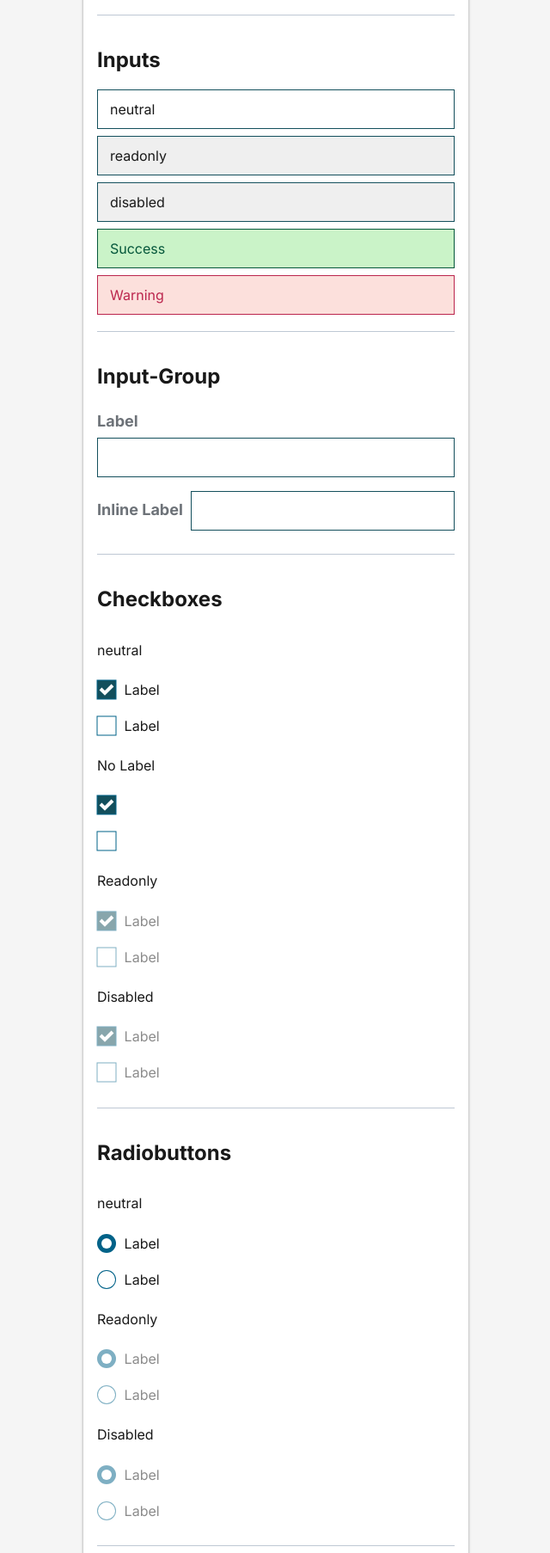
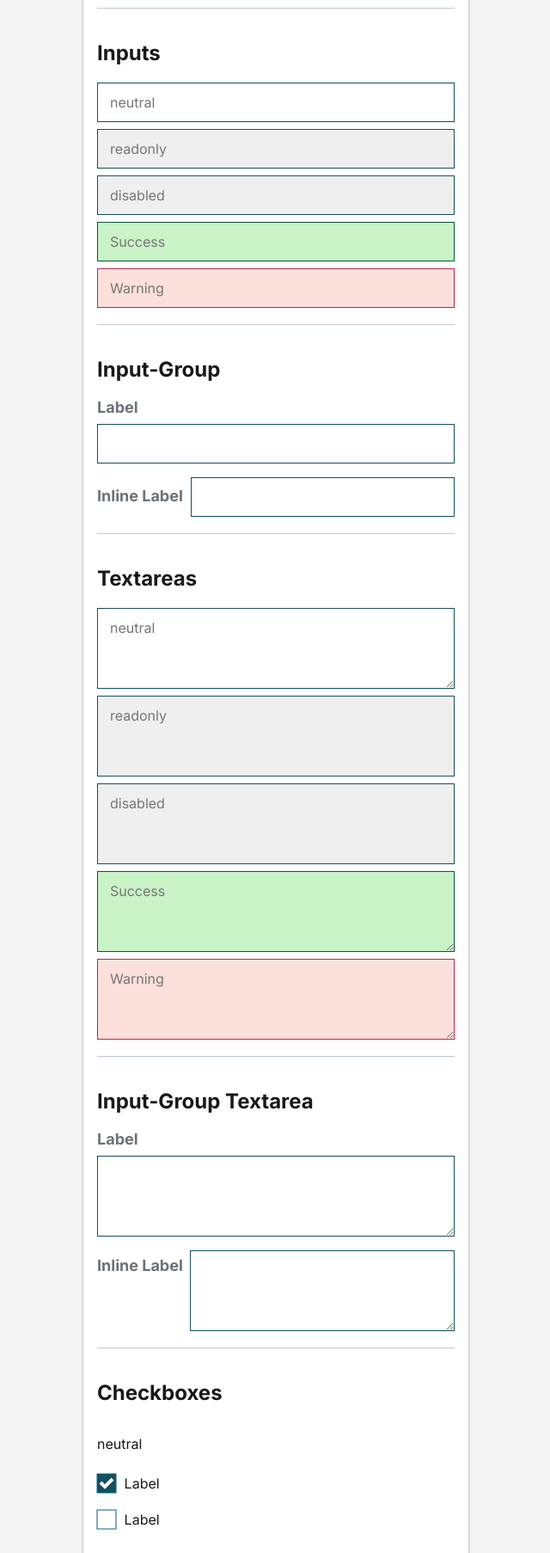
Before and after one commit to 9elements/pflegix-ui-kit, a website: page index.html in a window 1280 px wide. Shown: the part 2680-4486 px from the top of the page at 86% size, without its empty margins (319-959 px from the left). Drawn offline with Linux system fonts and the light colour scheme.

Commit message:
add textarea

```diff
--- a/index.html
+++ b/index.html
@@ -191,19 +191,19 @@
         <h2>Inputs</h2>
         <div class="o-stack">
           <div class="o-stack__item--space-xs">
-            <input type="text" id="styleguide-input-1" class="c-input" value="neutral"/>
+            <input type="text" id="styleguide-input-1" class="c-input" placeholder="neutral"/>
           </div>
           <div class="o-stack__item--space-xs">
-            <input type="text" id="styleguide-input-readonly" class="c-input" readonly value="readonly"/>
+            <input type="text" id="styleguide-input-readonly" class="c-input" readonly placeholder="readonly"/>
           </div>
           <div class="o-stack__item--space-xs">
-            <input type="text" id="styleguide-input-disabled" class="c-input" disabled value="disabled"/>
+            <input type="text" id="styleguide-input-disabled" class="c-input" disabled placeholder="disabled"/>
           </div>
           <div class="o-stack__item--space-xs">
-            <input type="text" class="c-input c-input--success" id="text-input-success" value="Success"/>
+            <input type="text" class="c-input c-input--success" id="text-input-success" placeholder="Success"/>
           </div>
           <div class="o-stack__item--space-xs">
-            <input type="text" class="c-input c-input--warning" id="text-input-warning" value="Warning">
+            <input type="text" class="c-input c-input--warning" id="text-input-warning" placeholder="Warning">
           </div>
         </div>
 
@@ -212,15 +212,54 @@
         <h2>Input-Group</h2>
         <div class="o-stack">
           <div class="o-stack__item--space-sm">
-            <div class="g-input-group">
+            <div class="o-input-group">
               <label class="c-label" for="text-input">Label</label>
               <input type="text" class="c-input" id="text-input">
             </div>
           </div>
           <div class="o-stack__item--space-sm">
-            <div class="g-input-group g-input-group--inline">
+            <div class="o-input-group o-input-group--inline">
               <label class="c-label" for="text-input-inline">Inline Label</label>
               <input type="text" class="c-input" id="text-input-inline">
+            </div>
+          </div>
+        </div>
+
+        <br><hr><br>
+
+        <h2>Textareas</h2>
+        <div class="o-stack">
+          <div class="o-stack__item--space-xs">
+            <textarea type="text" id="styleguide-textarea-1" class="c-textarea" placeholder="neutral" rows="3"></textarea>
+          </div>
+          <div class="o-stack__item--space-xs">
+            <textarea type="text" id="styleguide-textarea-readonly" class="c-textarea" readonly placeholder="readonly" rows="3"></textarea>
+          </div>
+          <div class="o-stack__item--space-xs">
+            <textarea type="text" id="styleguide-textarea-disabled" class="c-textarea" disabled placeholder="disabled" rows="3"></textarea>
+          </div>
+          <div class="o-stack__item--space-xs">
+            <textarea type="text" class="c-textarea c-textarea--success" id="text-textarea-success" placeholder="Success" rows="3"></textarea>
+          </div>
+          <div class="o-stack__item--space-xs">
+            <textarea type="text" class="c-textarea c-textarea--warning" id="text-textarea-warning" placeholder="Warning" rows="3"></textarea>
+          </div>
+        </div>
+
+        <br><hr><br>
+
+        <h2>Input-Group Textarea</h2>
+        <div class="o-stack">
+          <div class="o-stack__item--space-sm">
+            <div class="o-input-group">
+              <label class="c-label" for="text-textarea">Label</label>
+              <textarea type="text" class="c-textarea" id="text-textarea" rows="3"></textarea>
+            </div>
+          </div>
+          <div class="o-stack__item--space-sm">
+            <div class="o-input-group o-input-group--inline-textarea">
+              <label class="c-label" for="text-textarea-inline">Inline Label</label>
+              <textarea type="text" class="c-textarea" id="text-textarea-inline" rows="3"></textarea>
             </div>
           </div>
         </div>
--- a/stylesheets/03-generic/_input-group.scss
+++ /dev/null
@@ -1,12 +0,0 @@
-.g-input-group {
-  &--inline {
-    display: flex;
-    align-items: center;
-
-    .c-label {
-      white-space: nowrap;
-      padding-right: 0.5em;
-      margin-bottom: 0;
-    }
-  }
-}
--- /dev/null
+++ b/stylesheets/05-objects/_input-group.scss
@@ -0,0 +1,24 @@
+.o-input-group {
+  &--inline {
+    display: flex;
+    align-items: center;
+
+    .c-label {
+      white-space: nowrap;
+      padding-right: 0.5em;
+      margin-bottom: 0;
+    }
+  }
+
+  &--inline-textarea {
+    display: flex;
+    align-items: flex-start;
+
+    .c-label {
+      white-space: nowrap;
+      padding-right: $spacing-xs;
+      padding-top: $spacing-xs;
+      margin-bottom: 0;
+    }
+  }
+}
--- a/stylesheets/05-objects/_stack.scss
+++ b/stylesheets/05-objects/_stack.scss
@@ -29,7 +29,11 @@
       padding: $spacing-xl/2 0;
     }
 
-    &--space-xs, &--space-md, &--space-lg, &--space-xl {
+    &--space-xs,
+    &--space-sm,
+    &--space-md,
+    &--space-lg,
+    &--space-xl {
       &:first-child {
         padding-top: 0;
       }
@@ -63,7 +67,11 @@
         padding: 0 $spacing-xl/2;
       }
 
-      &--space-xs, &--space-md, &--space-lg, &--space-xl{
+      &--space-xs,
+      &--space-sm,
+      &--space-md,
+      &--space-lg,
+      &--space-xl {
         &:first-child {
           padding-left: 0;
         }
@@ -74,19 +82,32 @@
     }
   }
 
-  &--start {
+  &--align {
+    &-start {
       align-items: flex-start;
     }
 
-  &--end {
+    &-end {
       align-items: flex-end;
     }
 
-  &--align-center {
+    &-center {
       align-items: center;
     }
-  &--justify-center {
+  }
+
+  &--justify {
+    &-start {
+      justify-content: flex-start;
+    }
+
+    &-end {
+      justify-content: flex-end;
+    }
+
+    &-center {
       justify-content: center;
+    }
   }
 
   &--wrap {
--- /dev/null
+++ b/stylesheets/06-components/_textarea.scss
@@ -0,0 +1,54 @@
+.c-textarea {
+  display: block;
+  font-size: 1em;
+  font-weight: $font-weight-regular;
+  color: $color-black;
+  line-height: 1.5;
+  padding: 0.625em 0.875em;
+  min-height: calc(1.5rem + 1.25rem + 2px);
+  width: 100%;
+  border: 1px solid $color-secondary;
+  background-color: $color-white;
+  box-shadow: none;
+  -moz-appearance: none;
+  -webkit-appearance: none;
+  appearance: none;
+  min-width: 0;
+  flex-grow: 1;
+  resize: vertical;
+
+  &:focus:not([readonly]) {
+    box-shadow: 0 0 4px $color-primary;
+    outline: 1px dashed rgba($color-secondary, 0.4);
+    outline-offset: -4px;
+  }
+
+  &[readonly], &[disabled] {
+    background: $color-silver;
+    resize: none;
+
+    &:focus {
+      outline: none;
+    }
+  }
+
+  &--success {
+    background-color: $color-success-light;
+    border-color: $color-success;
+    color: $color-success;
+
+    &:focus {
+      outline-color: $color-success;
+    }
+  }
+
+  &--warning, &:invalid, &.c-input--invalid {
+    background-color: $color-warning-light;
+    border-color: $color-warning;
+    color: $color-warning;
+
+    &:focus {
+      outline-color: $color-warning;
+    }
+  }
+}
--- a/stylesheets/main.scss
+++ b/stylesheets/main.scss
@@ -16,7 +16,6 @@
 
 // 03. Generic
 @import './03-generic/flex';
-@import './03-generic/input-group';
 @import './03-generic/normalize';
 @import './03-generic/padding';
 @import './03-generic/selection';
@@ -30,6 +29,7 @@
 
 // 05. Objects
 @import './05-objects/container';
+@import './05-objects/input-group';
 @import './05-objects/wrapper';
 @import './05-objects/stack';
 
@@ -46,6 +46,7 @@
 @import './06-components/message';
 @import './06-components/radio';
 @import './06-components/text';
+@import './06-components/textarea';
 
 // 99. Utilities
 @import './99-utilities/text';
```
Also changed, not shown: public/css/main.css. Lines whose indentation alone changed are shown as unchanged.
